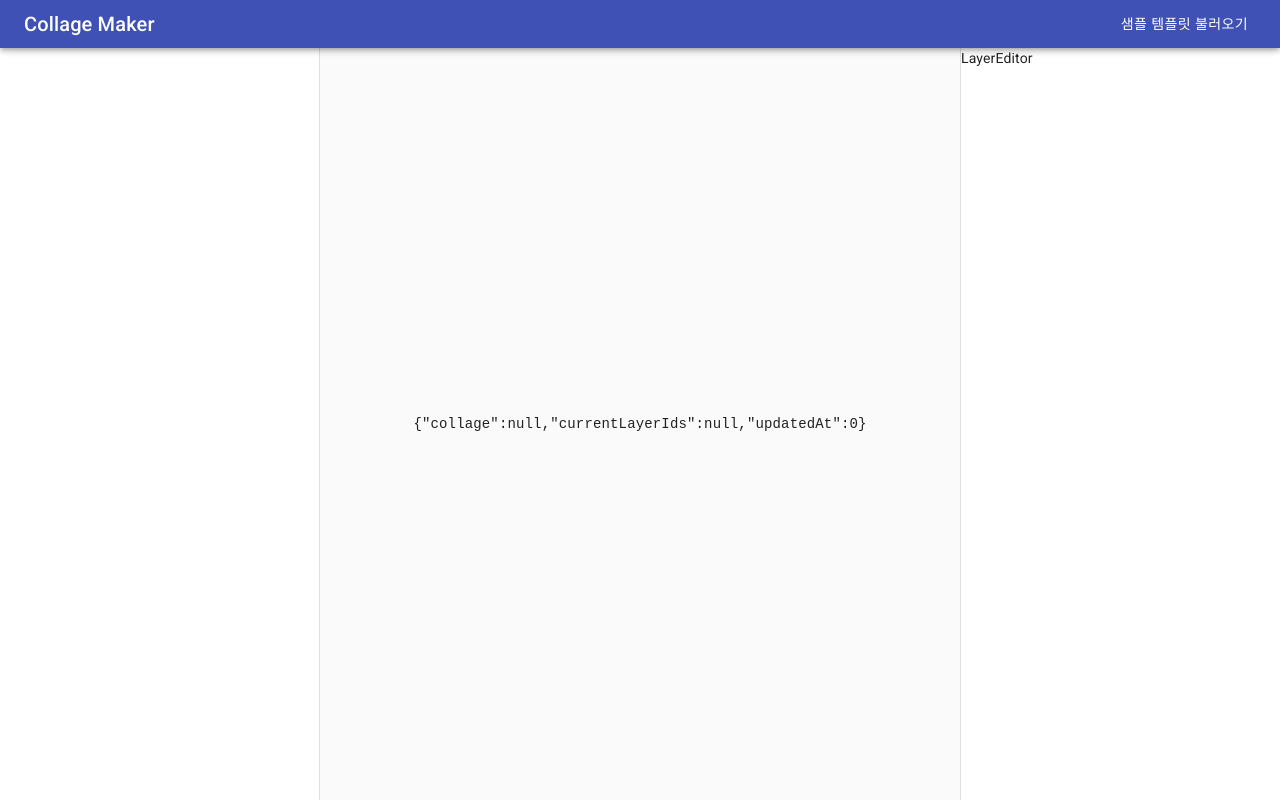
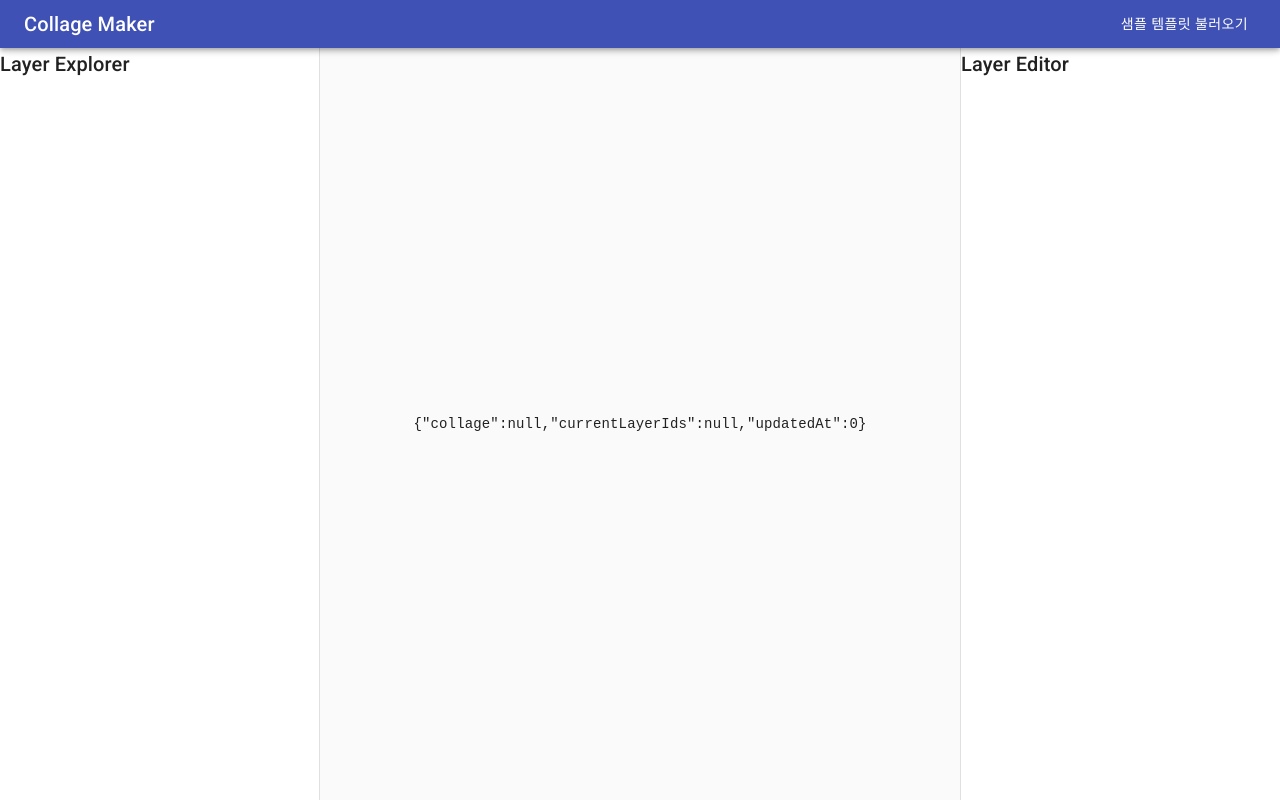
Before and after one commit to heath-s/collage-maker, a React (Create React App) app: page / in a window 1280 px wide. Built offline with nearby package versions, Linux system fonts and the light colour scheme.

Commit message:
chore(editor): LayerEditor, LayerExplorer 제목 추가

```diff
--- a/src/app/editor/layer-editor/index.tsx
+++ b/src/app/editor/layer-editor/index.tsx
@@ -1,5 +1,5 @@
 import React, { FunctionComponent } from 'react';
-import { Drawer, makeStyles } from '@material-ui/core';
+import { Drawer, makeStyles, Typography } from '@material-ui/core';
 import { AppHeaderGap, drawerWidth } from 'src/app';
 
 const useStyles = makeStyles(() => ({
@@ -29,7 +29,12 @@ const LayerEditor: FunctionComponent = () => {
     >
       <AppHeaderGap />
       <div className={classes.container}>
-        LayerEditor
+        <Typography
+          component="h3"
+          variant="h6"
+        >
+          Layer Editor
+        </Typography>
       </div>
     </Drawer>
   );
--- a/src/app/editor/layer-explorer/index.tsx
+++ b/src/app/editor/layer-explorer/index.tsx
@@ -1,5 +1,5 @@
 import React, { FunctionComponent } from 'react';
-import { Drawer, makeStyles } from '@material-ui/core';
+import { Drawer, makeStyles, Typography } from '@material-ui/core';
 import { AppHeaderGap, drawerWidth } from 'src/app';
 import { useAppSelector } from 'src/app/hooks';
 import LayerList from './layer-list';
@@ -36,6 +36,13 @@ const LayerExplorer: FunctionComponent = () => {
     >
       <AppHeaderGap />
       <div className={classes.container}>
+        <Typography
+          component="h3"
+          variant="h6"
+        >
+          Layer Explorer
+        </Typography>
+
         {collage && <LayerList />}
       </div>
     </Drawer>
```
